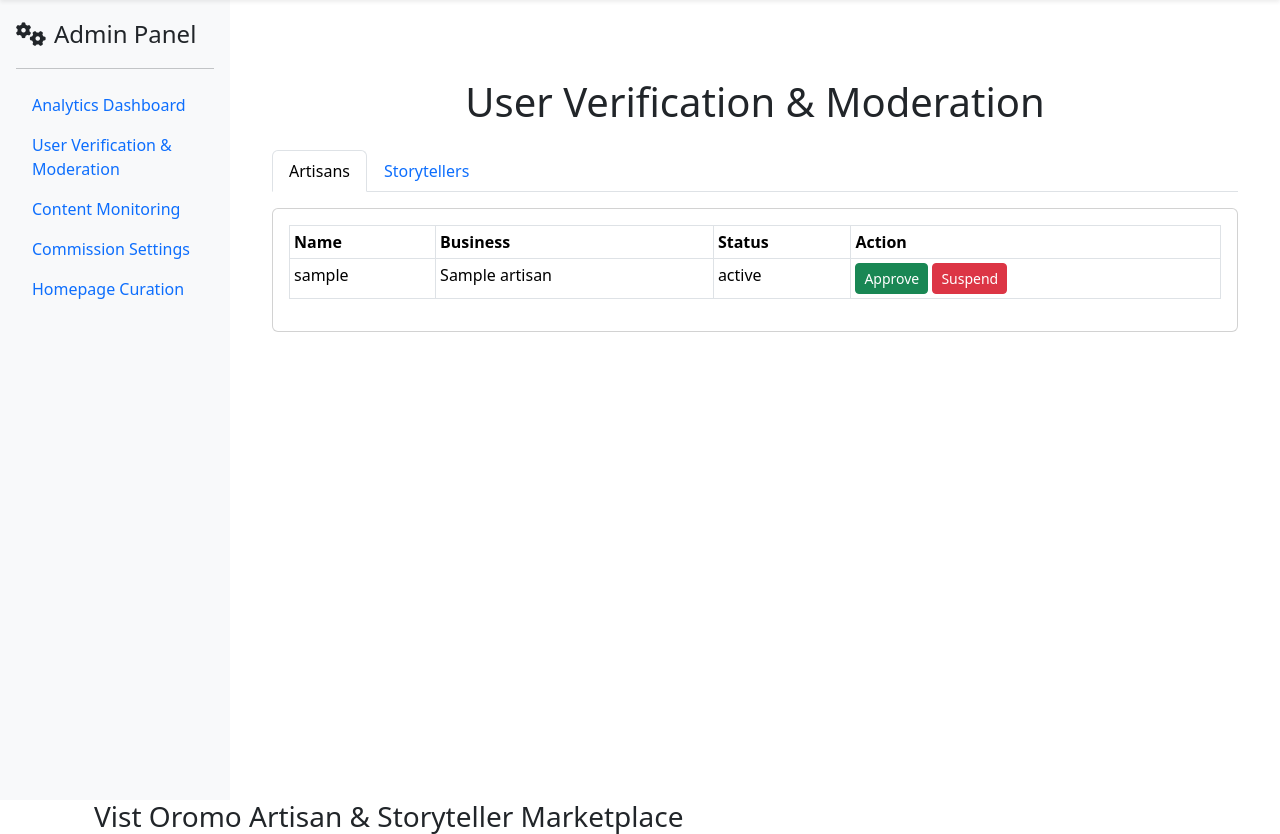
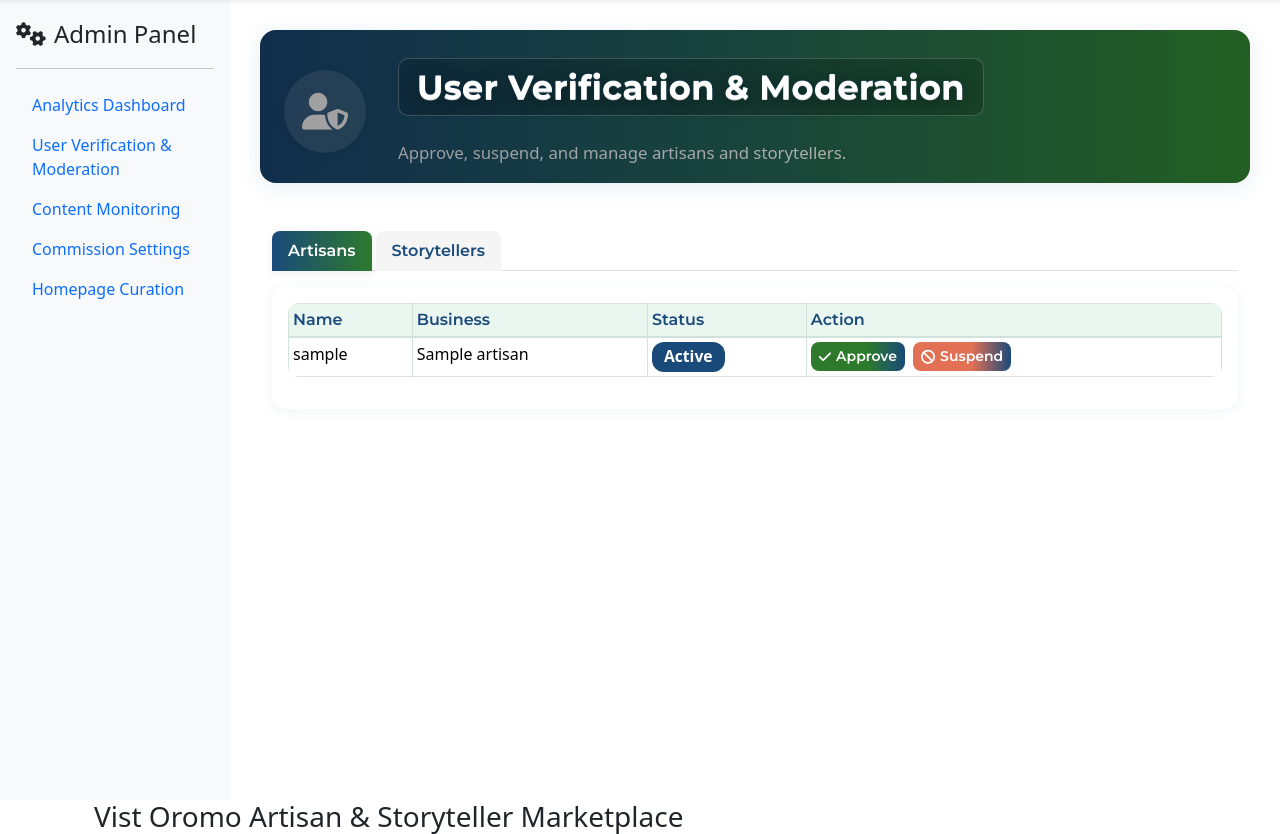
Before and after one commit to olyadboka/Oromo-Artisan-Storyteller-Marketplace, a PHP site: the page made by Admin Panel/adminUsers.php in a window 1280 px wide. Shown: the part 116-950 px from the top of the page. Run offline with PHP 8.4, Linux system fonts and the light colour scheme; tables that the repository leaves empty or names only in its code hold one stand-in row (values such as "Sample post").

Commit message:
Enhance admin users page: Revamp UI with new banner, improved styling, and status badges for user verification and moderation actions.

```diff
--- a/Admin Panel/adminUsers.php
+++ b/Admin Panel/adminUsers.php
@@ -2,14 +2,157 @@
 include '../common/header.php';
 ?>
 <style>
+@import url('https://fonts.googleapis.com/css2?family=Montserrat:wght@600;700&display=swap');
 @media (max-width: 900px) {
   .admin-users-flex { flex-direction: column !important; }
   .admin-users-content { padding: 15px !important; }
+  .admin-users-banner { flex-direction: column !important; text-align: center; }
 }
+.admin-users-banner {
+  position: relative;
+  background: linear-gradient(90deg, #1a4a7a 0%, #2d7a2d 100%);
+  color: #fff;
+  border-radius: 16px;
+  padding: 28px 24px 18px 24px;
+  margin-bottom: 32px;
+  box-shadow: 0 4px 24px rgba(26,74,122,0.10);
+  display: flex;
+  align-items: center;
+  gap: 20px;
+  flex-wrap: wrap;
+}
+.admin-users-banner::before {
+  content: '';
+  position: absolute;
+  left: 0; top: 0; right: 0; bottom: 0;
+  background: linear-gradient(90deg, rgba(0,0,0,0.38) 0%, rgba(0,0,0,0.22) 100%);
+  border-radius: 16px;
+  z-index: 1;
+}
+.admin-users-banner .banner-icon {
+  font-size: 2.3em;
+  background: rgba(255,255,255,0.13);
+  border-radius: 50%;
+  padding: 14px 18px;
+  margin-right: 12px;
+  color: #fff;
+  box-shadow: 0 2px 8px rgba(0,0,0,0.08);
+}
+.admin-users-banner h1 {
+  font-family: 'Montserrat', sans-serif;
+  font-size: 2.1em;
+  font-weight: 800;
+  margin: 0 0 4px 0;
+  color: #fff !important;
+  position: relative;
+  z-index: 2;
+  padding: 8px 18px;
+  border-radius: 10px;
+  background: rgba(0,0,0,0.18);
+  text-shadow: 0 4px 18px rgba(0,0,0,0.45), 0 1px 0 #fff, 0 0 2px #1a4a7a;
+  border: 1.5px solid rgba(255,255,255,0.18);
+  letter-spacing: 0.01em;
+}
+.admin-users-banner p {
+  font-size: 1.05em;
+  margin: 0;
+  opacity: 0.93;
+}
+.admin-users-content h1 {
+  font-family: 'Montserrat', sans-serif;
+  font-weight: 700;
+  color: #1a4a7a;
+  margin-bottom: 1.5rem;
+}
+.nav-tabs .nav-link {
+  font-family: 'Montserrat', sans-serif;
+  font-weight: 600;
+  color: #1a4a7a;
+  border-radius: 8px 8px 0 0;
+  margin-right: 4px;
+  background: #f5f5f5;
+  border: none;
+  transition: background 0.2s, color 0.2s;
+}
+.nav-tabs .nav-link.active {
+  background: linear-gradient(90deg, #1a4a7a 0%, #2d7a2d 100%);
+  color: #fff;
+  box-shadow: 0 2px 8px rgba(26,74,122,0.10);
+}
+.card {
+  border-radius: 14px;
+  box-shadow: 0 2px 12px rgba(26,74,122,0.07);
+  border: none;
+  margin-bottom: 18px;
+}
+.card-body {
+  border-radius: 14px;
+}
+.table {
+  border-radius: 10px;
+  overflow: hidden;
+  background: #fff;
+}
+.table thead th {
+  background: #eaf6f0;
+  color: #1a4a7a;
+  font-family: 'Montserrat', sans-serif;
+  font-weight: 600;
+  border-bottom: 2px solid #d0e2db;
+}
+.table-bordered > :not(caption) > * > * {
+  border-color: #d0e2db;
+}
+.table tbody tr {
+  transition: background 0.15s;
+}
+.table tbody tr:hover {
+  background: #f0f7fa;
+}
+.status-badge {
+  display: inline-block;
+  padding: 3px 12px;
+  border-radius: 12px;
+  font-size: 0.98em;
+  font-weight: 600;
+  color: #fff;
+}
+.status-verified { background: #2d7a2d; }
+.status-rejected { background: #e17055; }
+.status-pending { background: #1a4a7a; }
+.btn-action {
+  font-family: 'Montserrat', sans-serif;
+  font-weight: 600;
+  border-radius: 8px;
+  margin-right: 4px;
+  min-width: 90px;
+  display: inline-flex;
+  align-items: center;
+  gap: 5px;
+}
+.btn-action-approve {
+  background: linear-gradient(90deg, #2d7a2d 60%, #1a4a7a 100%);
+  color: #fff;
+  border: none;
+}
+.btn-action-approve:hover { background: #2d7a2d; color: #fff; }
+.btn-action-suspend {
+  background: linear-gradient(90deg, #e17055 60%, #1a4a7a 100%);
+  color: #fff;
+  border: none;
+}
+.btn-action-suspend:hover { background: #e17055; color: #fff; }
 </style>
 <div class="admin-users-flex d-flex" style="min-height:100vh;">
   <?php include 'adminSidebar.php'; ?>
   <div class="admin-users-content" style="flex:1; padding:30px; min-width:0;">
+    <div class="admin-users-banner mb-4">
+      <span class="banner-icon"><i class="fa fa-user-shield"></i></span>
+      <div>
+        <h1>User Verification & Moderation</h1>
+        <p>Approve, suspend, and manage artisans and storytellers.</p>
+      </div>
+    </div>
     <?php
     include '../common/dbConnection.php';
     // Approve/suspend logic
@@ -35,7 +178,6 @@ include '../common/header.php';
     }
     ?>
     <div class="container my-5">
-      <h1 class="mb-4 text-center">User Verification & Moderation</h1>
       <ul class="nav nav-tabs" id="adminTab" role="tablist">
         <li class="nav-item" role="presentation">
           <button class="nav-link active" id="artisans-tab" data-bs-toggle="tab" data-bs-target="#artisans" type="button" role="tab">Artisans</button>
@@ -52,13 +194,15 @@ include '../common/header.php';
               $res = $conn->query("SELECT a.*, u.username FROM artisans a JOIN users u ON a.user_id = u.id");
               echo '<table class="table table-bordered table-sm"><thead><tr><th>Name</th><th>Business</th><th>Status</th><th>Action</th></tr></thead><tbody>';
               while ($row = $res->fetch_assoc()) {
-                echo '<tr><td>' . htmlspecialchars($row['username']) . '</td><td>' . htmlspecialchars($row['business_name']) . '</td><td>' . $row['verification_status'] . '</td>';
+                $status = $row['verification_status'];
+                $badgeClass = $status === 'verified' ? 'status-badge status-verified' : ($status === 'rejected' ? 'status-badge status-rejected' : 'status-badge status-pending');
+                echo '<tr><td>' . htmlspecialchars($row['username']) . '</td><td>' . htmlspecialchars($row['business_name']) . '</td><td><span class="' . $badgeClass . '">' . ucfirst($status) . '</span></td>';
                 echo '<td>';
                 if ($row['verification_status'] !== 'verified') {
-                  echo '<a href="?verify_artisan=' . $row['id'] . '" class="btn btn-success btn-sm">Approve</a> ';
+                  echo '<a href="?verify_artisan=' . $row['id'] . '" class="btn btn-action btn-action-approve btn-sm"><i class="fa fa-check"></i> Approve</a> ';
                 }
                 if ($row['verification_status'] !== 'rejected') {
-                  echo '<a href="?reject_artisan=' . $row['id'] . '" class="btn btn-danger btn-sm">Suspend</a>';
+                  echo '<a href="?reject_artisan=' . $row['id'] . '" class="btn btn-action btn-action-suspend btn-sm"><i class="fa fa-ban"></i> Suspend</a>';
                 }
                 echo '</td></tr>';
               }
@@ -74,13 +218,15 @@ include '../common/header.php';
               $res = $conn->query("SELECT s.*, u.username FROM storytellers s JOIN users u ON s.user_id = u.id");
               echo '<table class="table table-bordered table-sm"><thead><tr><th>Name</th><th>Specialization</th><th>Status</th><th>Action</th></tr></thead><tbody>';
               while ($row = $res->fetch_assoc()) {
-                echo '<tr><td>' . htmlspecialchars($row['username']) . '</td><td>' . htmlspecialchars($row['specialization']) . '</td><td>' . $row['verification_status'] . '</td>';
+                $status = $row['verification_status'];
+                $badgeClass = $status === 'verified' ? 'status-badge status-verified' : ($status === 'rejected' ? 'status-badge status-rejected' : 'status-badge status-pending');
+                echo '<tr><td>' . htmlspecialchars($row['username']) . '</td><td>' . htmlspecialchars($row['specialization']) . '</td><td><span class="' . $badgeClass . '">' . ucfirst($status) . '</span></td>';
                 echo '<td>';
                 if ($row['verification_status'] !== 'verified') {
-                  echo '<a href="?verify_storyteller=' . $row['id'] . '" class="btn btn-success btn-sm">Approve</a> ';
+                  echo '<a href="?verify_storyteller=' . $row['id'] . '" class="btn btn-action btn-action-approve btn-sm"><i class="fa fa-check"></i> Approve</a> ';
                 }
                 if ($row['verification_status'] !== 'rejected') {
-                  echo '<a href="?reject_storyteller=' . $row['id'] . '" class="btn btn-danger btn-sm">Suspend</a>';
+                  echo '<a href="?reject_storyteller=' . $row['id'] . '" class="btn btn-action btn-action-suspend btn-sm"><i class="fa fa-ban"></i> Suspend</a>';
                 }
                 echo '</td></tr>';
               }
```
